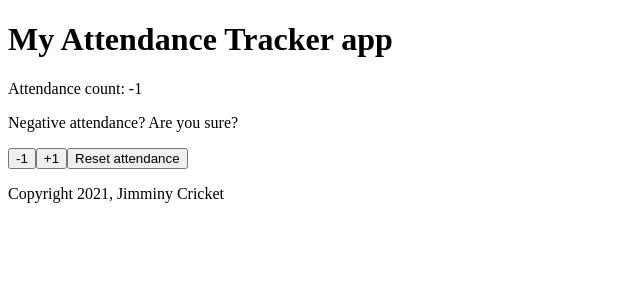
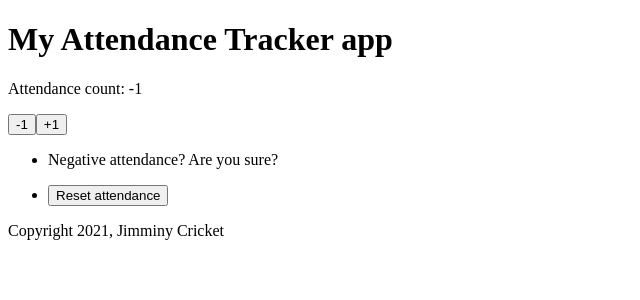
Before and after one commit to zahrabeng/attendance-counter, a React (Create React App) app: page / in a window 1280 px wide. Both pictures are taken after a click on the button "-1". Shown: the top 300 px of the page, without its empty margins (0-640 px from the left). Built offline with nearby package versions, Linux system fonts and the light colour scheme; the HTML template or start-up script is replaced by a standard one.

Commit message:
added && conditional renderring to attendance tracker

```diff
--- a/src/components/AttendanceTracker.tsx
+++ b/src/components/AttendanceTracker.tsx
@@ -21,23 +21,17 @@ export default function AttendanceTracker(): JSX.Element {
     // since 0 does not depend on the value of prev at all
   };
 
-  if (attendanceCount < 0) {
     return (
-      <>
-        <p>Attendance count: {attendanceCount}</p>
-        <p>Negative attendance? Are you sure?</p>
-        <button onClick={handleRemoveAttendee}>-1</button>
-        <button onClick={handleAddAttendee}>+1</button>
-        <button onClick={handleResetAttendance}>Reset attendance</button>
-      </>
-    );
-  } else {
-    return (
-      <>
+      <div>
         <p>Attendance count: {attendanceCount}</p>
         <button onClick={handleRemoveAttendee}>-1</button>
         <button onClick={handleAddAttendee}>+1</button>
-      </>
-    );
-  }
+        {attendanceCount < 0 &&
+        <ul>
+        <li><p>Negative attendance? Are you sure?</p></li>
+        <li><button onClick={handleResetAttendance}>Reset attendance</button></li>
+        </ul>
+        }
+      </div>
+    )
 }
```
